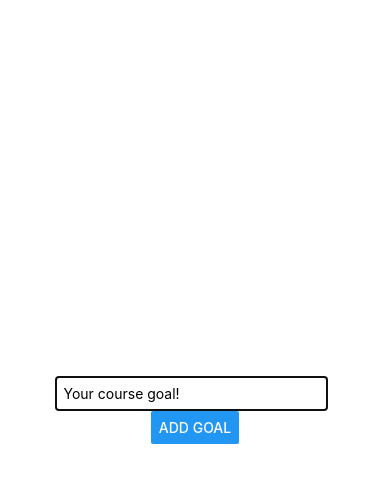
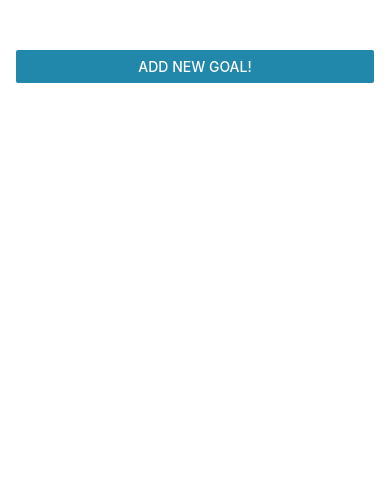
Before and after one commit to 1sh1vam/ReactNativePractice, a React Native app: screen / in a window 390 px wide. Shown: the top 482 px of the page. Built offline with nearby package versions, Linux system fonts and the light colour scheme.

Commit message:
conditionally showing modal

```diff
--- a/App.js
+++ b/App.js
@@ -3,12 +3,14 @@ import {
   StyleSheet,
   View,
   FlatList,
+  Button,
 } from 'react-native';
 import GoalInput from './components/GoalInput';
 import GoalItem from './components/GoalItem';
 
 export default function App() {
   const [goalList, setGoalList] = useState([]);
+  const [showModal, setShowModal] = useState(false);
 
   const addGoal = (text) => {
     console.log('add btn clicke', text);
@@ -19,7 +21,8 @@ export default function App() {
 
   return (
     <View style={styles.container}>
-      <GoalInput addGoal={addGoal} />
+      <Button onPress={() => setShowModal(true)} title='Add new goal!' color="#2187ab" />
+      {showModal && <GoalInput addGoal={addGoal} />}
       <View style={styles.goalsContainer}>
         <FlatList
           data={goalList}
```
